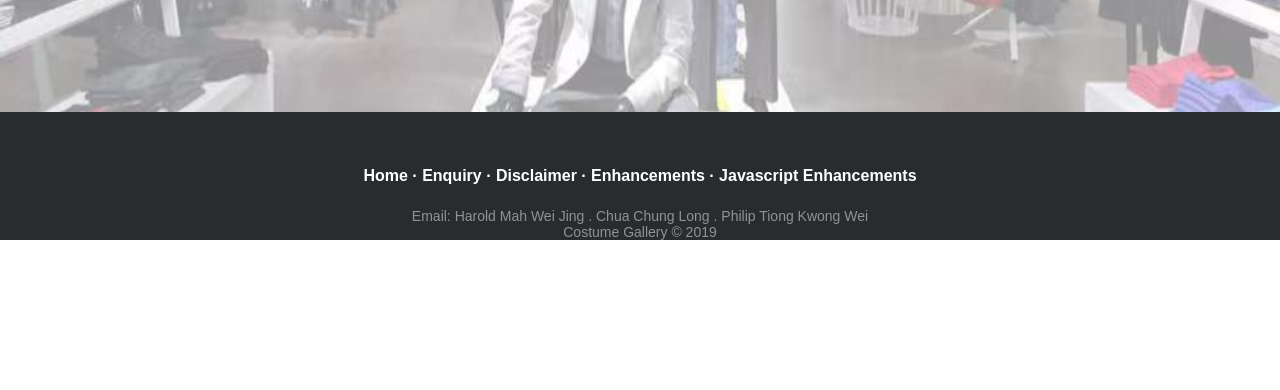
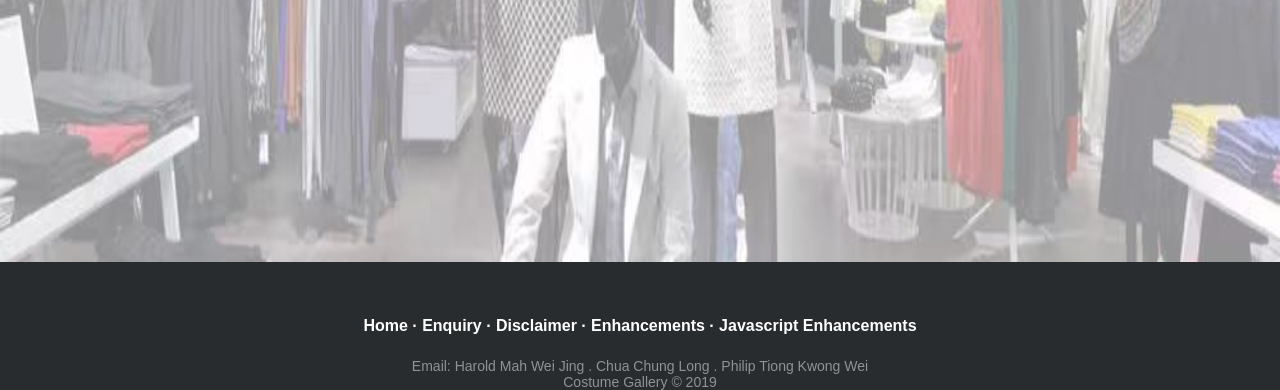
Before and after one commit to carlmaxx97/assign2, a plain HTML site: page index.html in a window 1280 px wide. Shown: the part 560-950 px from the top of the page. Before the commit the page ends 800 px from the top, so only its background shows below. Drawn offline with Linux system fonts and the light colour scheme.

Commit message:
Add files via upload

```diff
--- a/styles/style.css
+++ b/styles/style.css
@@ -192,7 +192,7 @@ img.home_town {
 
 .bg {
 	width: 100%;
-	height: 550px;
+	height: 800px;
     background-size: cover;
     background-repeat: no-repeat;
     background-position: 50% 50%;
```
